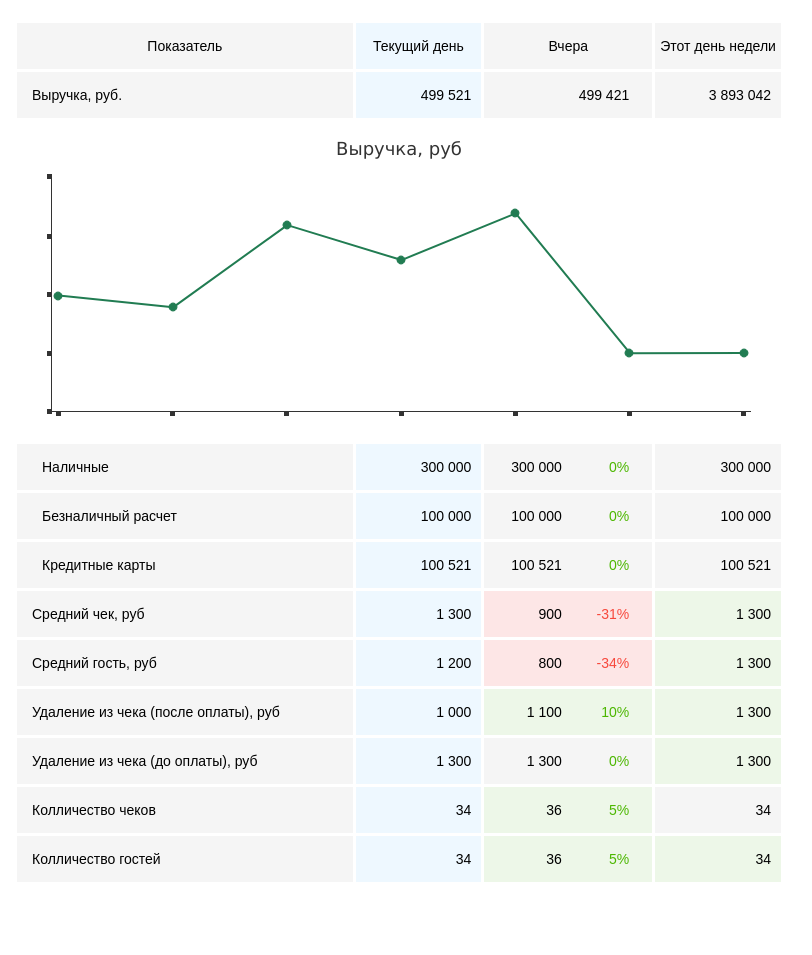
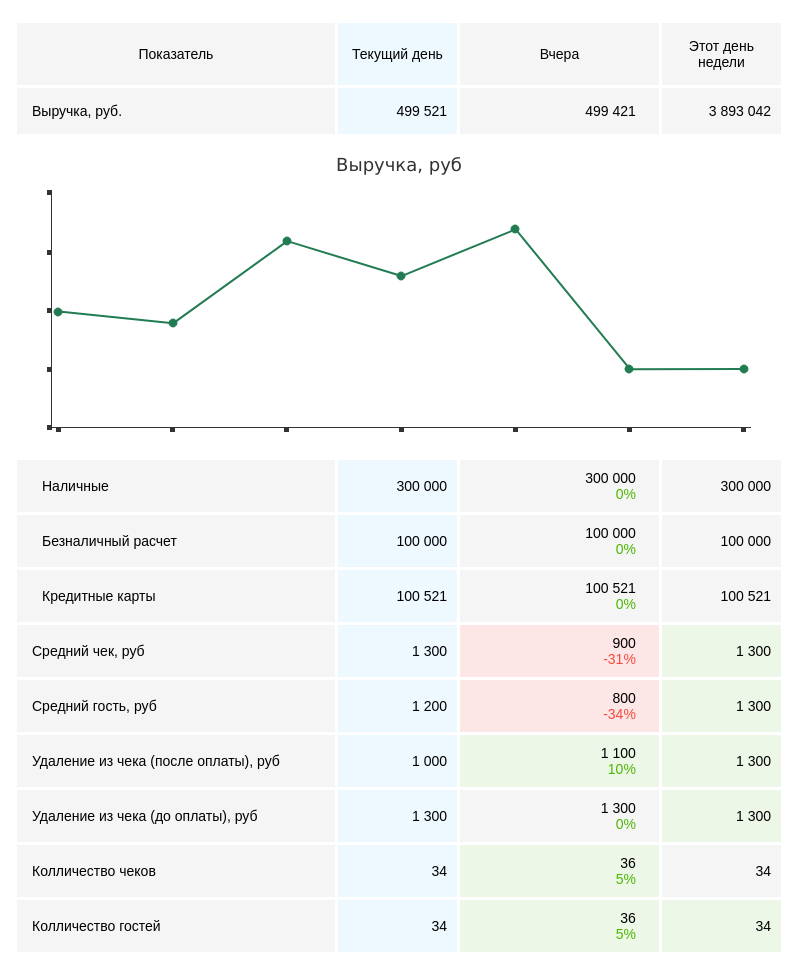
Before and after one commit to IrenNov/table-test, a plain HTML site: page index.html in a window 1280 px wide. Shown: the top 955 px of the page, without its empty margins (241-1053 px from the left). Drawn offline with nearby package versions, Linux system fonts and the light colour scheme.

Commit message:
next_fix

```diff
--- a/styles.css
+++ b/styles.css
@@ -64,7 +64,7 @@ body {
   background-color: #edf7e8;
 }
 .restaurant-table td:nth-child(3) {
-  width: 20%;
+  width: 25%;
   padding-right: 3%;
 }
 .restaurant-table td:nth-child(2n) {
@@ -94,3 +94,10 @@ td:has(.red) {
   background-color: #d7dcd7;
   cursor: pointer;
 }
+@media (min-width: 425px) {
+    .value-wrapper {
+        grid-template-columns: 1fr;
+        grid-template-rows: 1fr 1fr;
+        display: grid;
+      }
+}
```
